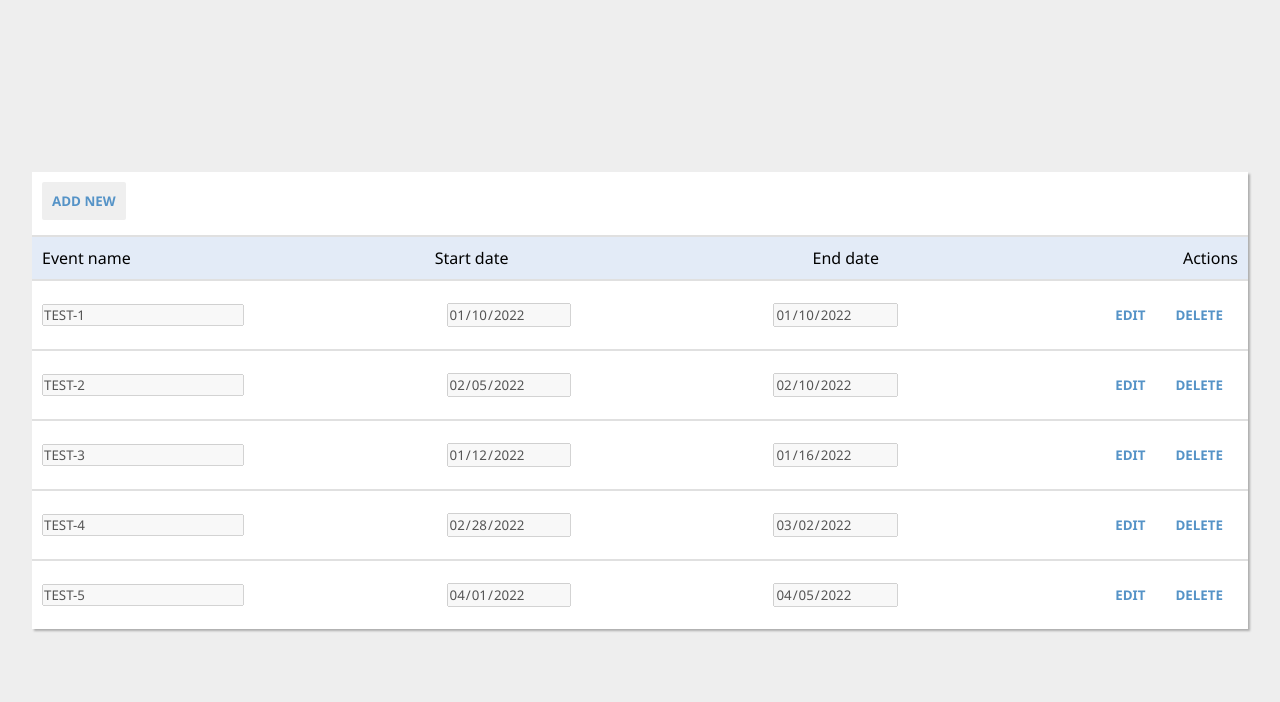
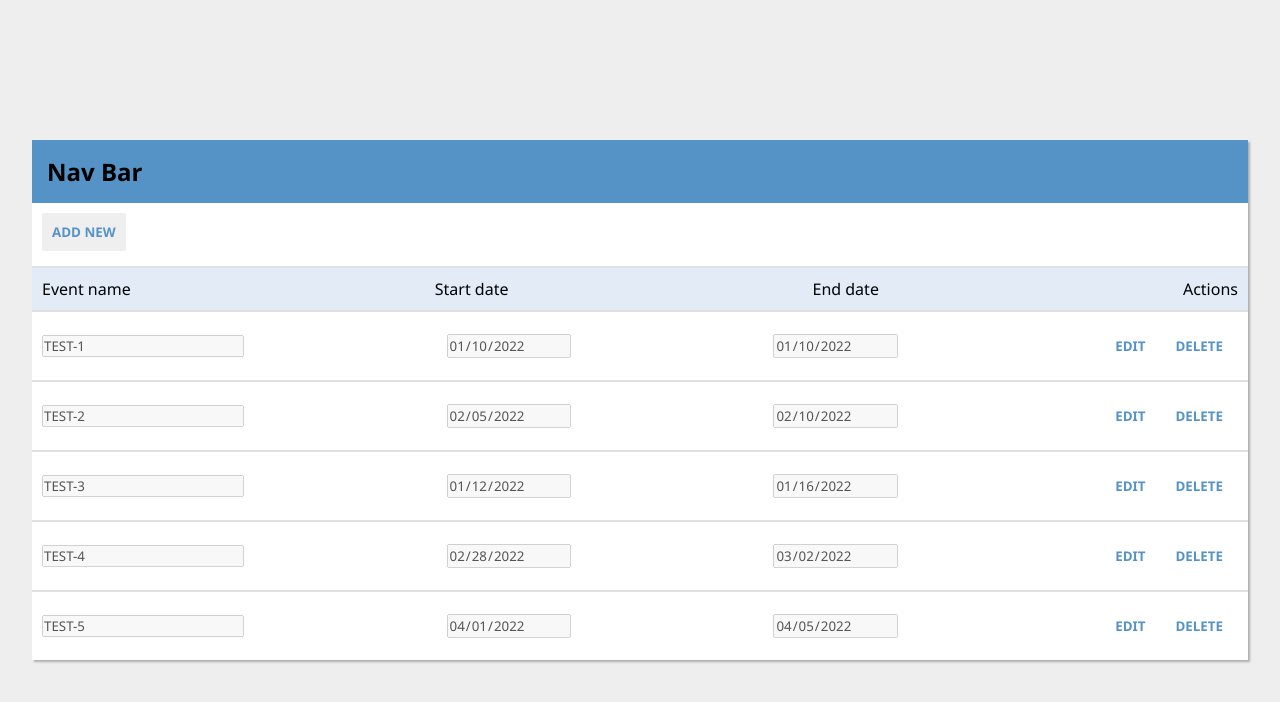
Before and after one commit to catalinuh/eval-react-app, a React (Create React App) app: page / in a window 1280 px wide. Shown: the top 702 px of the page. Built offline with nearby package versions, Linux system fonts and the light colour scheme; data requests are answered from the project's data file.

Commit message:
feat: Initialized Navigation component and UpcomingEvents component

```diff
--- a/public/styles/index.css
+++ b/public/styles/index.css
@@ -101,3 +101,9 @@ div#edit-delete > button:hover {
   display: flex;
   flex-flow: column wrap;
 }
+
+.navigation {
+  width: 100%;
+  background-color: #5593c7;
+  padding: 15px;
+}
--- a/src/Components/App.js
+++ b/src/Components/App.js
@@ -3,6 +3,7 @@ import axios from 'axios';
 
 import EventListHeader from './EventListHeader';
 import EventList from './EventList';
+import Navigation from './Navigation';
 import { getEvents } from '../apirequests';
 
 class App extends React.Component {
@@ -36,6 +37,7 @@ class App extends React.Component {
   render() {
     return (
       <main className="content">
+        <Navigation />
         <EventListHeader
           addNewClick={this.addNewClick}
           showForm={this.state.showForm}
--- /dev/null
+++ b/src/Components/Navigation.js
@@ -0,0 +1,16 @@
+import React from 'react';
+
+class Navigation extends React.Component {
+  render() {
+    return (
+      <div className="navigation">
+        <div id="title">
+          <h2>Nav Bar</h2>
+        </div>
+        <nav></nav>
+      </div>
+    );
+  }
+}
+
+export default Navigation;
```
Also changed, not shown: src/Components/UpcomingEvents.js (added, +7 -0 lines).
